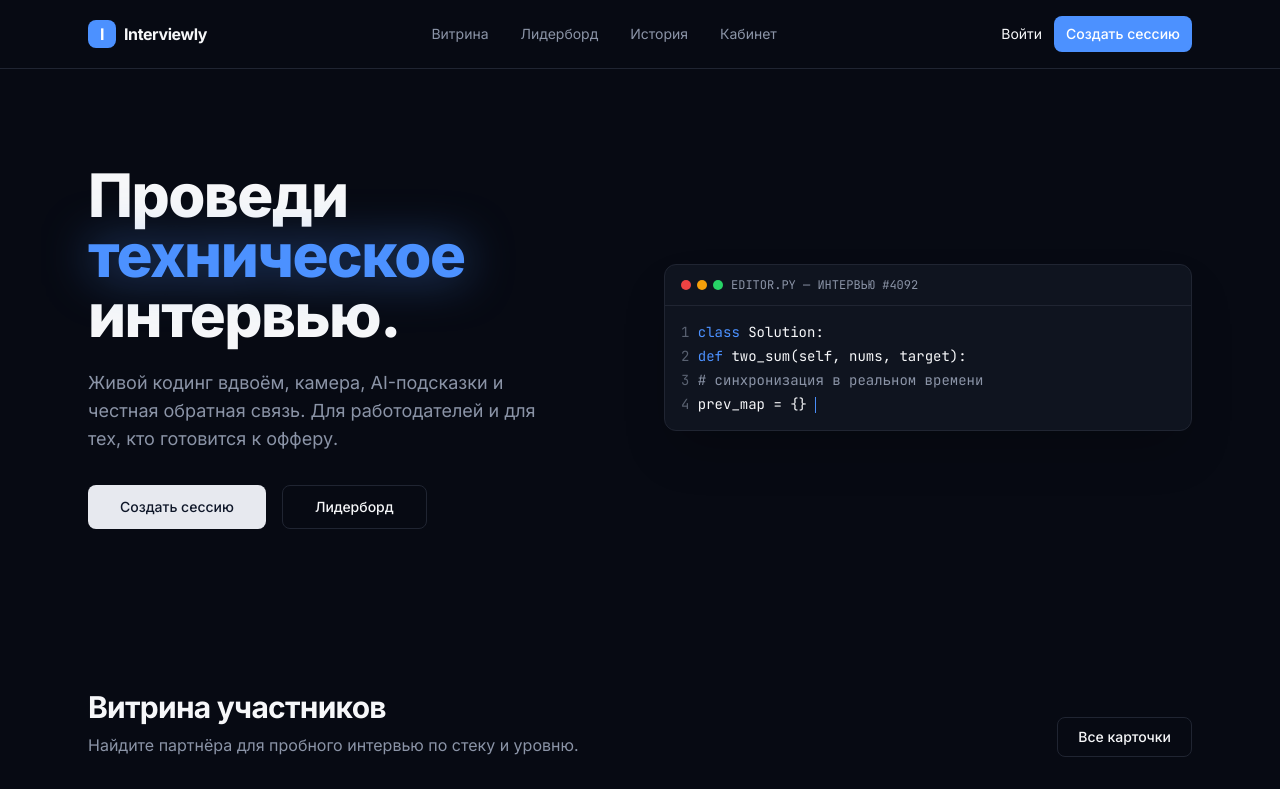
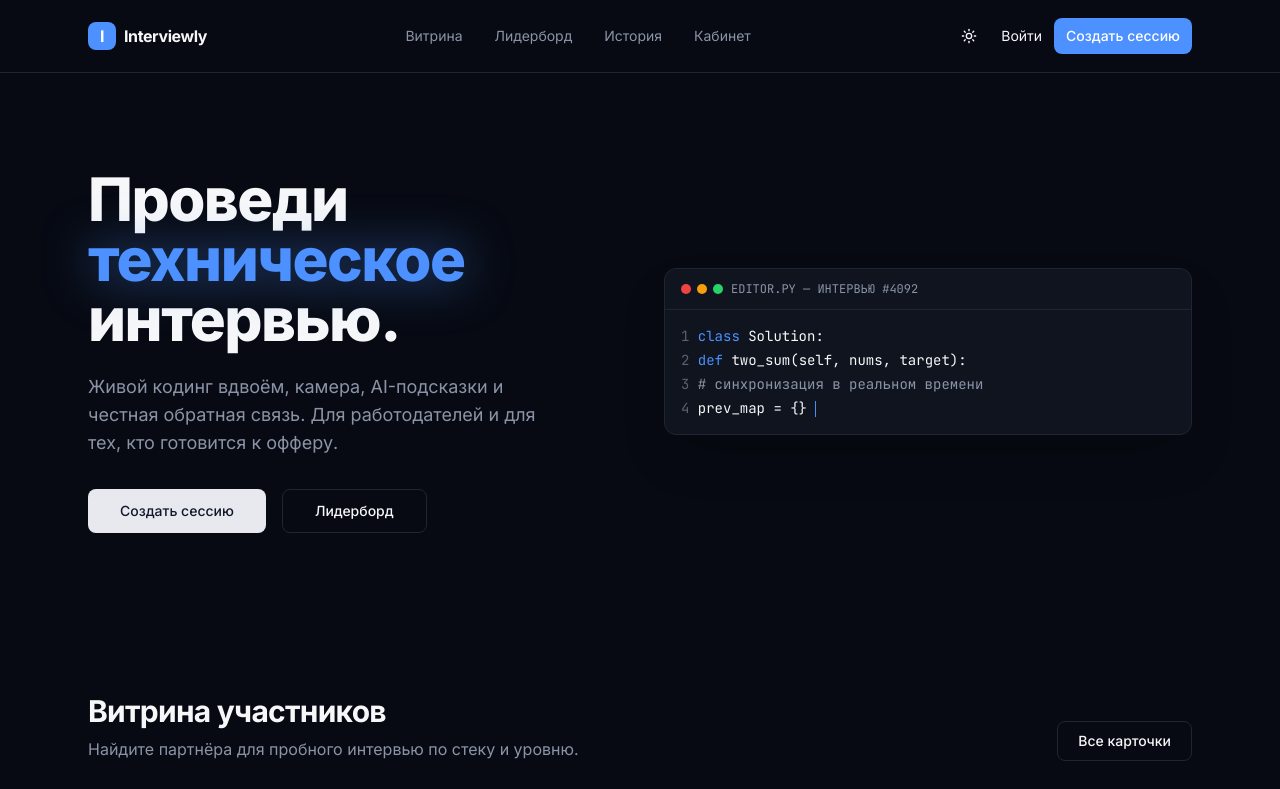
Before and after one commit to andrewshevtsov/interviewly, a Next.js app in the folder apps/frontend/: page / in a window 1280 px wide. Shown: the top 789 px of the page. Built offline with nearby package versions, Linux system fonts and the light colour scheme.

Commit message:
IN-01_13 (feature): add light theme, toggle-theme button, update eslint naming convention

```diff
--- a/apps/frontend/src/app/layout.tsx
+++ b/apps/frontend/src/app/layout.tsx
@@ -1,6 +1,8 @@
 import type { ReactNode } from "react";
 import type { Metadata } from "next";
 import { Inter, JetBrains_Mono } from "next/font/google";
+
+import { InlineScript } from "@/shared/ui/inline-script";
 import "@/app/styles/global.css";
 
 const inter = Inter({
@@ -40,7 +42,22 @@ export interface RootLayoutProps {
  */
 export default function RootLayout(props: RootLayoutProps) {
   return (
-    <html lang="ru" className={`${inter.variable} ${jetbrainsMono.variable}`}>
+    <html
+      lang="ru"
+      data-theme="dark"
+      suppressHydrationWarning
+      className={`${inter.variable} ${jetbrainsMono.variable}`}
+    >
+      <head>
+        {/* Синхронно применяет сохранённую тему до первой отрисовки, чтобы избежать
+            мигания дефолтной (тёмной) темы. См. features/toggle-theme/ThemeToggle. */}
+        <InlineScript
+          html={
+            "(function(){try{var t=localStorage.getItem(\"theme\");" +
+            "if(t)document.documentElement.setAttribute(\"data-theme\",t)}catch(e){}})()"
+          }
+        />
+      </head>
       <body>{props.children}</body>
     </html>
   );
--- a/apps/frontend/src/app/styles/global.css
+++ b/apps/frontend/src/app/styles/global.css
@@ -46,6 +46,52 @@
   --radius: 0.75rem; /* ~12px — базовый радиус карточек */
 }
 
+/* Тёмная тема (по умолчанию) — те же значения, что и в :root, продублированы явно,
+   чтобы переключение data-theme работало симметрично со светлой темой ниже. */
+[data-theme="dark"] {
+  color-scheme: dark;
+}
+
+/* Светлая тема — активируется атрибутом data-theme="light" на <html>,
+   выставляется скриптом переключателя темы (см. features/toggle-theme). */
+[data-theme="light"] {
+  color-scheme: light;
+
+  --background: 0 0% 100%; /* #FFFFFF */
+  --foreground: 222 47% 11%; /* #131A2A */
+
+  --card: 0 0% 100%;
+  --card-foreground: 222 47% 11%;
+
+  --popover: 0 0% 100%;
+  --popover-foreground: 222 47% 11%;
+
+  --border: 220 20% 88%; /* #DBE0E8 */
+  --input: 220 20% 88%;
+  --ring: 217 100% 55%;
+
+  --primary: 217 100% 55%; /* чуть темнее для контраста на белом */
+  --primary-foreground: 0 0% 100%;
+
+  --secondary: 220 20% 95%; /* #EFF1F5 */
+  --secondary-foreground: 222 47% 11%;
+
+  --muted: 220 20% 95%;
+  --muted-foreground: 220 9% 46%; /* #6B7280 */
+
+  --accent: 220 20% 95%;
+  --accent-foreground: 222 47% 11%;
+
+  --success: 142 69% 38%;
+  --success-foreground: 0 0% 100%;
+
+  --warning: 38 92% 42%;
+  --warning-foreground: 0 0% 100%;
+
+  --destructive: 0 72% 51%;
+  --destructive-foreground: 0 0% 100%;
+}
+
 /* Радиусы отдельных категорий элементов — используются как
    Tailwind-утилиты (см. tailwind.config), а не как отдельные
    CSS-переменные shadcn (тех только --radius). */
--- a/apps/frontend/src/features/edit-profile/ProfileForm.tsx
+++ b/apps/frontend/src/features/edit-profile/ProfileForm.tsx
@@ -72,7 +72,6 @@ export interface ProfileFormProps {
  */
 export function ProfileForm(props: ProfileFormProps) {
   const { profile } = props;
-  // eslint-disable-next-line @typescript-eslint/naming-convention -- useState pair, not a real constant
   const [level, setLevel] = useState<ProfileLevel>(profile.level);
   const [stack, setStack] = useState<string[]>(profile.stack);
 
--- /dev/null
+++ b/apps/frontend/src/features/toggle-theme/ThemeToggle.tsx
@@ -0,0 +1,87 @@
+"use client";
+
+// Слой features: переключение светлой/тёмной темы приложения.
+import { useLayoutEffect, useState } from "react";
+import { Moon, Sun } from "lucide-react";
+
+import { Button } from "@/shared/ui/button";
+
+type Theme = "light" | "dark";
+
+const STORAGE_KEY = "theme";
+
+// Должен совпадать с data-theme по умолчанию на <html> в app/layout.tsx: и сервер,
+// и первый клиентский рендер обязаны стартовать с одного и того же значения, иначе
+// React увидит расхождение при гидратации (реальная тема применяется чуть позже,
+// в useLayoutEffect, до отрисовки кадра — см. читаемый ниже readStoredTheme).
+const DEFAULT_THEME: Theme = "dark";
+
+/**
+ * Reads the persisted theme choice from `localStorage`, if any.
+ * @returns {Theme | null} The stored theme, or `null` when unset/unavailable.
+ */
+function readStoredTheme(): Theme | null {
+  try {
+    const stored = localStorage.getItem(STORAGE_KEY);
+
+    return stored === "light" || stored === "dark" ? stored : null;
+  } catch {
+    return null;
+  }
+}
+
+/**
+ * Applies the theme to the document and persists it for the next visit.
+ * @param {Theme} theme - The theme to apply.
+ * @returns {void}
+ */
+function applyTheme(theme: Theme): void {
+  document.documentElement.setAttribute("data-theme", theme);
+
+  try {
+    localStorage.setItem(STORAGE_KEY, theme);
+  } catch {
+    // LocalStorage недоступен
+  }
+}
+
+/**
+ * Header button that toggles between the light and dark theme.
+ * @returns {import('react').ReactNode} The theme toggle button.
+ */
+export function ThemeToggle() {
+  const [theme, setTheme] = useState<Theme>(DEFAULT_THEME);
+
+  useLayoutEffect(() => {
+    // Синхронизируется с тем, что anti-flash inline-скрипт в layout.tsx уже применил
+    // к <html> до гидратации. Заодно переприменяет атрибут в dev Strict Mode, где React
+    // при повторном монтировании сбрасывает атрибуты <html>, выставленные вне JSX.
+    const stored = readStoredTheme();
+    if (stored) {
+      setTheme(stored);
+      document.documentElement.setAttribute("data-theme", stored);
+    }
+  }, []);
+
+  /**
+   * Flips the active theme and persists the choice.
+   * @returns {void}
+   */
+  function handleToggle() {
+    const next: Theme = theme === "dark" ? "light" : "dark";
+    setTheme(next);
+    applyTheme(next);
+  }
+
+  return (
+    <Button
+      type="button"
+      variant="ghost"
+      size="icon"
+      onClick={handleToggle}
+      aria-label={theme === "dark" ? "Включить светлую тему" : "Включить тёмную тему"}
+    >
+      {theme === "dark" ? <Sun className="h-4 w-4" /> : <Moon className="h-4 w-4" />}
+    </Button>
+  );
+}
--- /dev/null
+++ b/apps/frontend/src/features/toggle-theme/index.ts
@@ -0,0 +1 @@
+export { ThemeToggle } from "./ThemeToggle";
--- /dev/null
+++ b/apps/frontend/src/shared/ui/inline-script.tsx
@@ -0,0 +1,28 @@
+// Слой shared: синхронный inline-скрипт (например, для установки темы до первой отрисовки).
+// type переключается на "text/plain" на клиенте, чтобы React не предупреждал о <script>
+// внутри рендера и не пересоздавал/не выполнял его повторно при гидратации.
+/**
+ * Props for {@link InlineScript}.
+ */
+export interface InlineScriptProps {
+  /**
+   * Raw JavaScript source executed synchronously while the browser parses the HTML.
+   */
+  html: string;
+}
+
+/**
+ * Renders a synchronous inline `<script>` that runs before hydration (e.g. to prevent
+ * a theme flash). See Next.js guide "Preventing flash before hydration".
+ * @param {InlineScriptProps} props - The script props.
+ * @returns {import('react').ReactNode} The script element.
+ */
+export function InlineScript(props: InlineScriptProps) {
+  return (
+    <script
+      type={typeof window === "undefined" ? "text/javascript" : "text/plain"}
+      suppressHydrationWarning
+      dangerouslySetInnerHTML={{ __html: props.html }}
+    />
+  );
+}
--- a/apps/frontend/src/widgets/auth-card/AuthCard.tsx
+++ b/apps/frontend/src/widgets/auth-card/AuthCard.tsx
@@ -41,7 +41,6 @@ const TABS: TabOption[] = [
  * @returns {import('react').ReactNode} The auth card.
  */
 export function AuthCard() {
-  // eslint-disable-next-line @typescript-eslint/naming-convention -- useState pair, not a real constant
   const [activeTab, setActiveTab] = useState<AuthTab>("login");
 
   return (
--- a/apps/frontend/src/widgets/navbar/Navbar.tsx
+++ b/apps/frontend/src/widgets/navbar/Navbar.tsx
@@ -4,6 +4,7 @@
 import Link from "next/link";
 import { usePathname } from "next/navigation";
 
+import { ThemeToggle } from "@/features/toggle-theme";
 import { cn } from "@/shared/lib/cn";
 import { Button } from "@/shared/ui/button";
 
@@ -60,6 +61,7 @@ export function Navbar() {
         </nav>
 
         <div className="flex items-center gap-3">
+          <ThemeToggle />
           <Link href="/auth" className="text-sm text-foreground hover:text-muted-foreground">
             Войти
           </Link>
```
Also changed, not shown: apps/frontend/eslint.config.mjs (+8 -1 lines), 1 other file (tests, documents, lock files or other folders).
